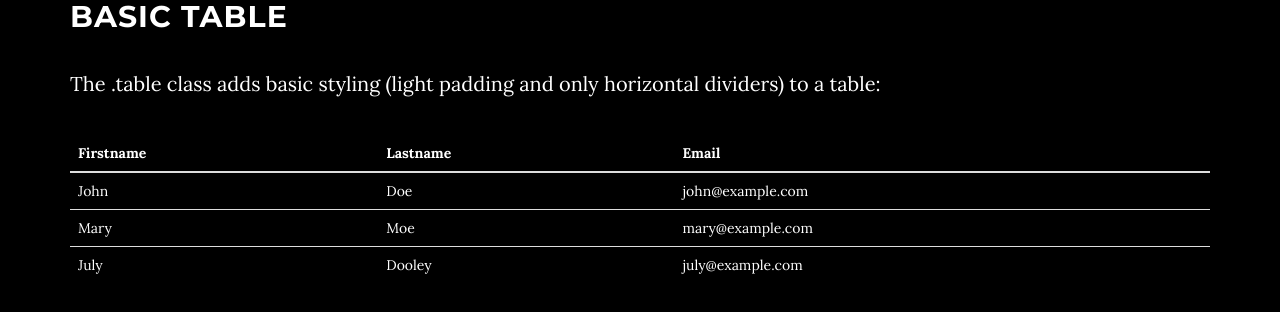
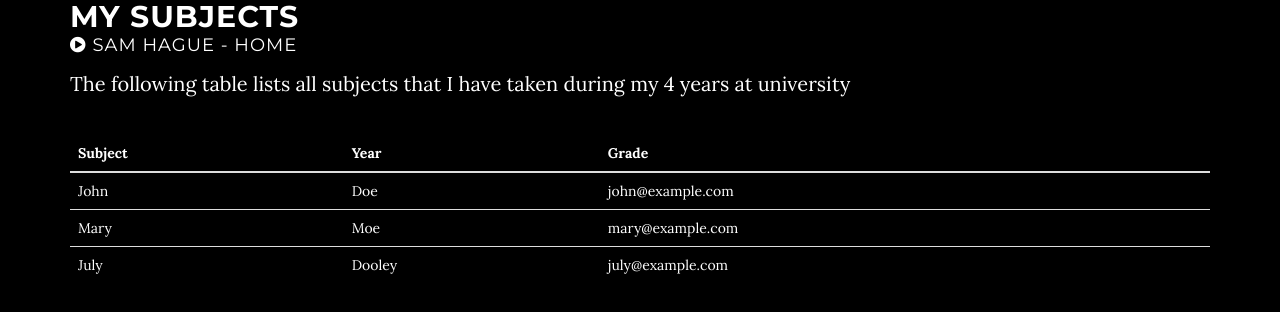
Before and after one commit to samyool/samyool.github.io, a website: page education.html in a window 1280 px wide. Drawn offline with nearby package versions, Linux system fonts and the light colour scheme.

Commit message:
Updated Education

```diff
--- a/education.html
+++ b/education.html
@@ -3,7 +3,8 @@
 
 <head>
 
-    <title>Bootstrap Example</title>
+    <title>Sam Hague - Education</title>
+
     <meta charset="utf-8">
     <meta name="viewport" content="width=device-width, initial-scale=1">
     <meta charset="utf-8">
@@ -11,8 +12,6 @@
     <meta name="viewport" content="width=device-width, initial-scale=1">
     <meta name="description" content="">
     <meta name="author" content="">
-
-    <title>Sam Hague - Education</title>
 
     <!-- Bootstrap Core CSS -->
     <link href="vendor/bootstrap/css/bootstrap.min.css" rel="stylesheet">
@@ -39,15 +38,30 @@
 
 <body>
 
+    <!-- Navigation -->
+    <nav class="navbar navbar-custom navbar-fixed-top" role="navigation">
+        <div class="container">
+            <div class="navbar-header">
+                <button type="button" class="navbar-toggle" data-toggle="collapse" data-target=".navbar-main-collapse">
+                    Menu <i class="fa fa-bars"></i>
+                </button>
+                <a class="navbar-brand page-scroll" href="index.html">
+                    <i class="fa fa-play-circle"></i> <span class="light">Sam Hague - Home</span>
+                </a>
+            </div>
+        </div>
+        <!-- /.container -->
+    </nav>
+
 <div class="container">
-  <h2>Basic Table</h2>
-  <p>The .table class adds basic styling (light padding and only horizontal dividers) to a table:</p>
+  <h2>My Subjects</h2>
+  <p>The following table lists all subjects that I have taken during my 4 years at university</p>
   <table class="table">
     <thead>
       <tr>
-        <th>Firstname</th>
-        <th>Lastname</th>
-        <th>Email</th>
+        <th>Subject</th>
+        <th>Year</th>
+        <th>Grade</th>
       </tr>
     </thead>
     <tbody>
```
